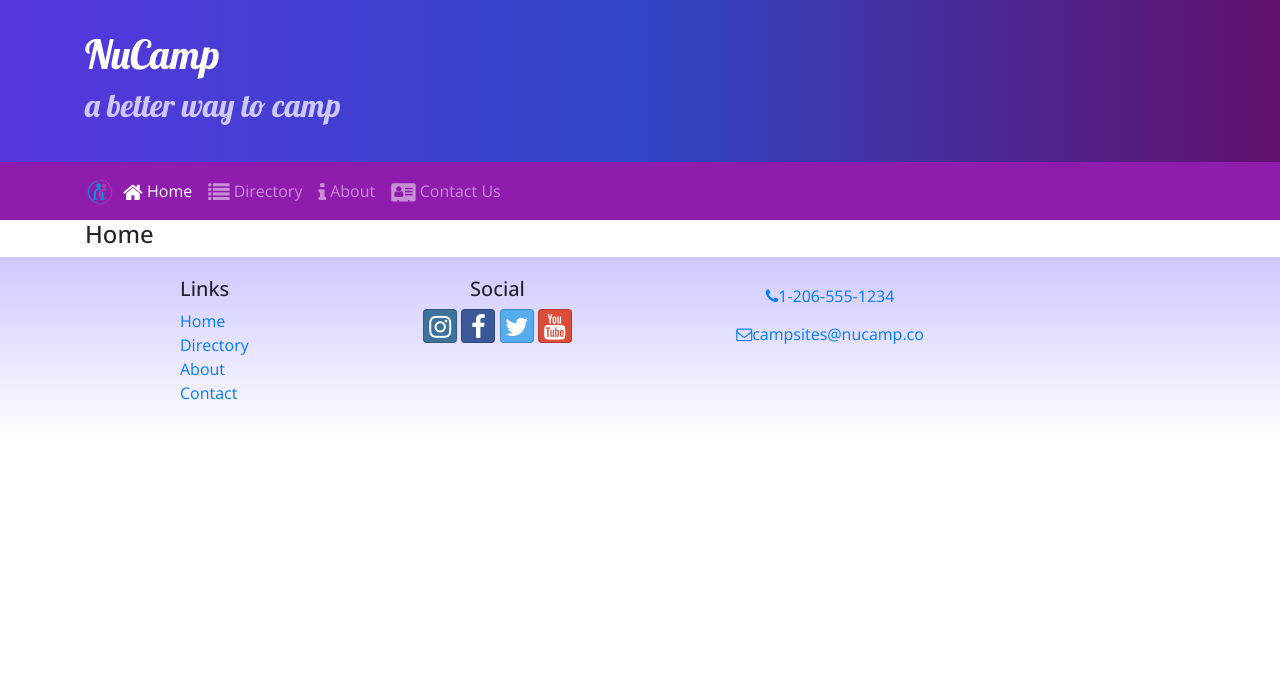
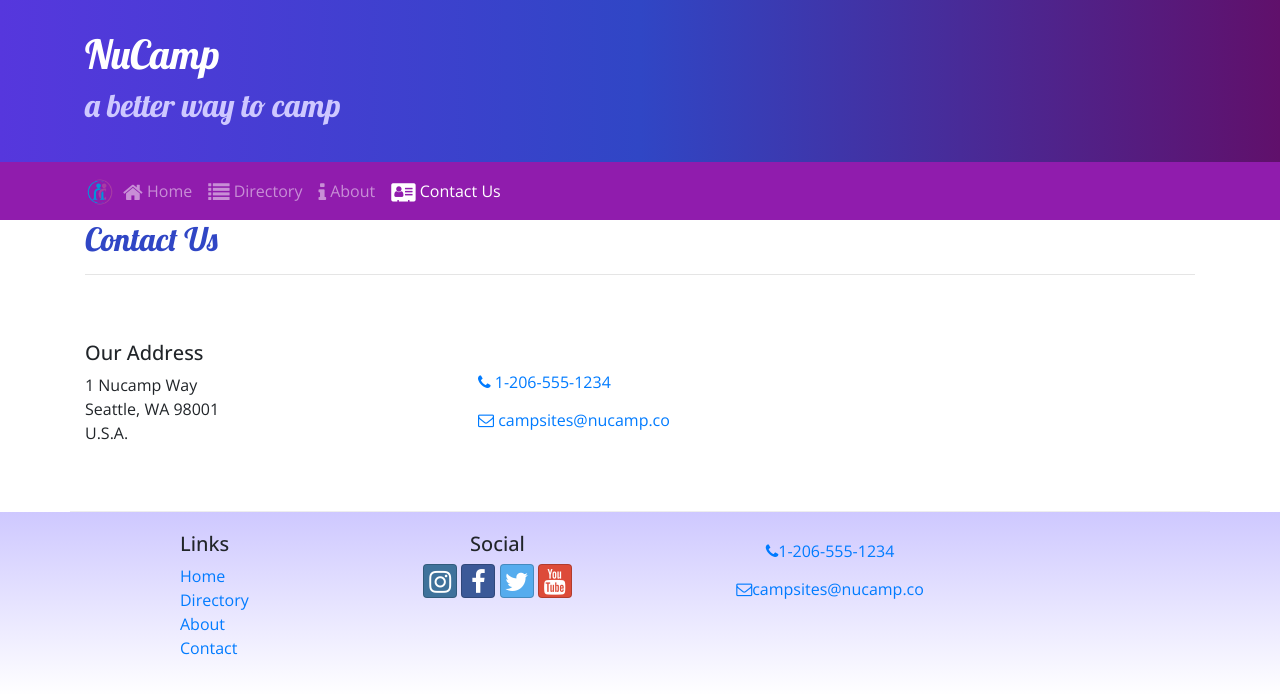
Before and after one commit to Sultan1992/ReactProject, a React (Create React App) app: page /contactus in a window 1280 px wide. Before the commit this address led to /home. Shown: the top 694 px of the page. Built offline with nearby package versions, Linux system fonts and the light colour scheme.

Commit message:
site info..is updated

```diff
--- /dev/null
+++ b/src/components/ContactComponent.js
@@ -0,0 +1,31 @@
+import React from 'react';
+
+function Contact(props) {
+    return (
+        <div className="container">
+            <div className="row">
+                <div className="col">
+                    <h2>Contact Us</h2>
+                    <hr />
+                </div>
+            </div>
+
+            <div className="row row-content align-items-center">
+                <div className="col-sm-4">
+                    <h5>Our Address</h5>
+                    <address>
+                        1 Nucamp Way<br />
+                        Seattle, WA 98001<br />
+                        U.S.A.
+                    </address>
+                </div>
+                <div className="col">
+                    <a role="button" className="btn btn-link" href="tel:+12065551234"><i className="fa fa-phone" /> 1-206-555-1234</a><br />
+                    <a role="button" className="btn btn-link" href="mailto:fakeemail@fakeemail.co"><i className="fa fa-envelope-o" /> campsites@nucamp.co</a>
+                </div>
+            </div>
+        </div>
+    );
+}
+
+export default Contact;
--- a/src/components/MainComponent.js
+++ b/src/components/MainComponent.js
@@ -1,8 +1,7 @@
 
 import React, { Component } from 'react';
-import { Navbar, NavbarBrand } from 'reactstrap';
 import Directory from './DirectoryComponent';
-import CampsiteInfo from './CampsiteInfoComponent';
+import Contact from './ContactComponent';
 import { CAMPSITES } from '../shared/campsites';
 import Header from './HeaderComponent';
 import Footer from './FooterComponent';
@@ -34,6 +33,7 @@ class Main extends Component {
                 <Switch>
                     <Route path='/home' component={HomePage} />
                     <Route exact path='/directory' render={() => <Directory campsites={this.state.campsites} />} />
+                    <Route exact path='/contactus' component={Contact} />
                     <Redirect to='/home' />
                 </Switch>
                 <Footer />
```
Also changed, not shown: src/components/CampsiteInfoComponent.js (+6 -7 lines).
